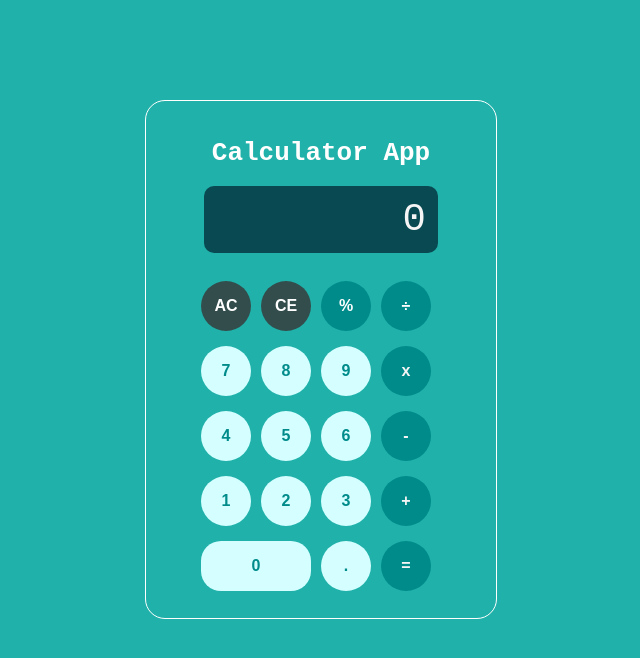
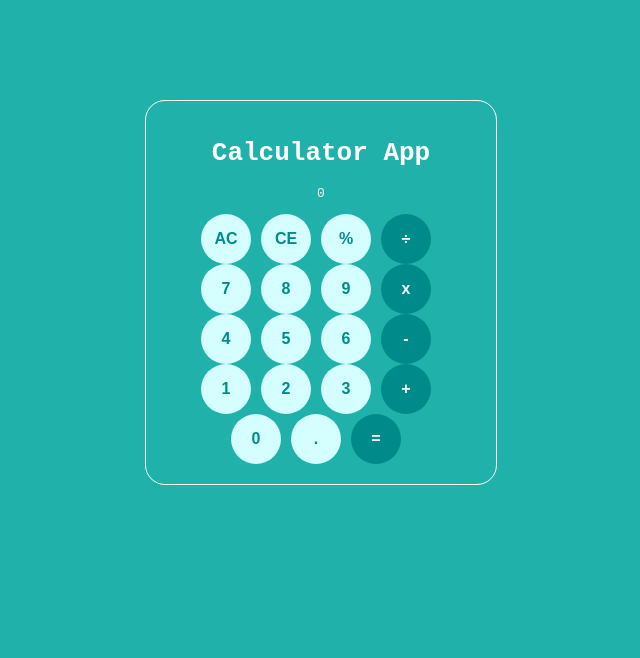
Before and after one commit to d31a/react-calculator, a React (Create React App) app: page / in a window 1280 px wide. Shown: the top 658 px of the page, without its empty margins (319-959 px from the left). Built offline with nearby package versions, Linux system fonts and the light colour scheme.

Commit message:
Update Calc.js

```diff
--- a/src/Calc.js
+++ b/src/Calc.js
@@ -84,12 +84,12 @@ export default function Calc() {
         break;
 
       // Clearing the results
-      case "clear-all":
+      case "clearAll":
         setCurrentValue("0");
         setPreviousValue(null);
         setOperator(null);
         break;
-      case "clear-entry":
+      case "clearEntry":
         setCurrentValue("0");
         break;
       default:
@@ -106,12 +106,12 @@ export default function Calc() {
     <div className="App">
       <h1>Calculator App</h1>
       {/*This outputs the value to a paragraph*/}
-      <p id="ResultScreen">{currentValue}</p>
-      <div className="CalcBtns" id="first-row">
-        <button value="clear-all" onClick={handleClick}>
+      <p id="resultScreen">{currentValue}</p>
+      <div className="calcBtns" id="firstRow">
+        <button value="clearAll" onClick={handleClick}>
           AC
         </button>
-        <button value="clear-entry" onClick={handleClick}>
+        <button value="clearEntry" onClick={handleClick}>
           CE
         </button>
         <button value="%" onClick={handleClick}>
@@ -121,7 +121,7 @@ export default function Calc() {
           ÷
         </button>
       </div>
-      <div className="CalcBtns">
+      <div className="calcBtns">
         <button value="7" onClick={handleClick}>
           7
         </button>
@@ -135,7 +135,7 @@ export default function Calc() {
           x
         </button>
       </div>
-      <div className="CalcBtns">
+      <div className="calcBtns">
         <button value="4" onClick={handleClick}>
           4
         </button>
@@ -149,7 +149,7 @@ export default function Calc() {
           -
         </button>
       </div>
-      <div className="CalcBtns">
+      <div className="calcBtns">
         <button value="1" onClick={handleClick}>
           1
         </button>
@@ -163,8 +163,8 @@ export default function Calc() {
           +
         </button>
       </div>
-      <div className="CalcBtns">
-        <button id="big-zero" value="0" onClick={handleClick}>
+      <div className="calcBtns">
+        <button id="bigZero" value="0" onClick={handleClick}>
           0
         </button>
         <button value="." onClick={handleClick}>
```
